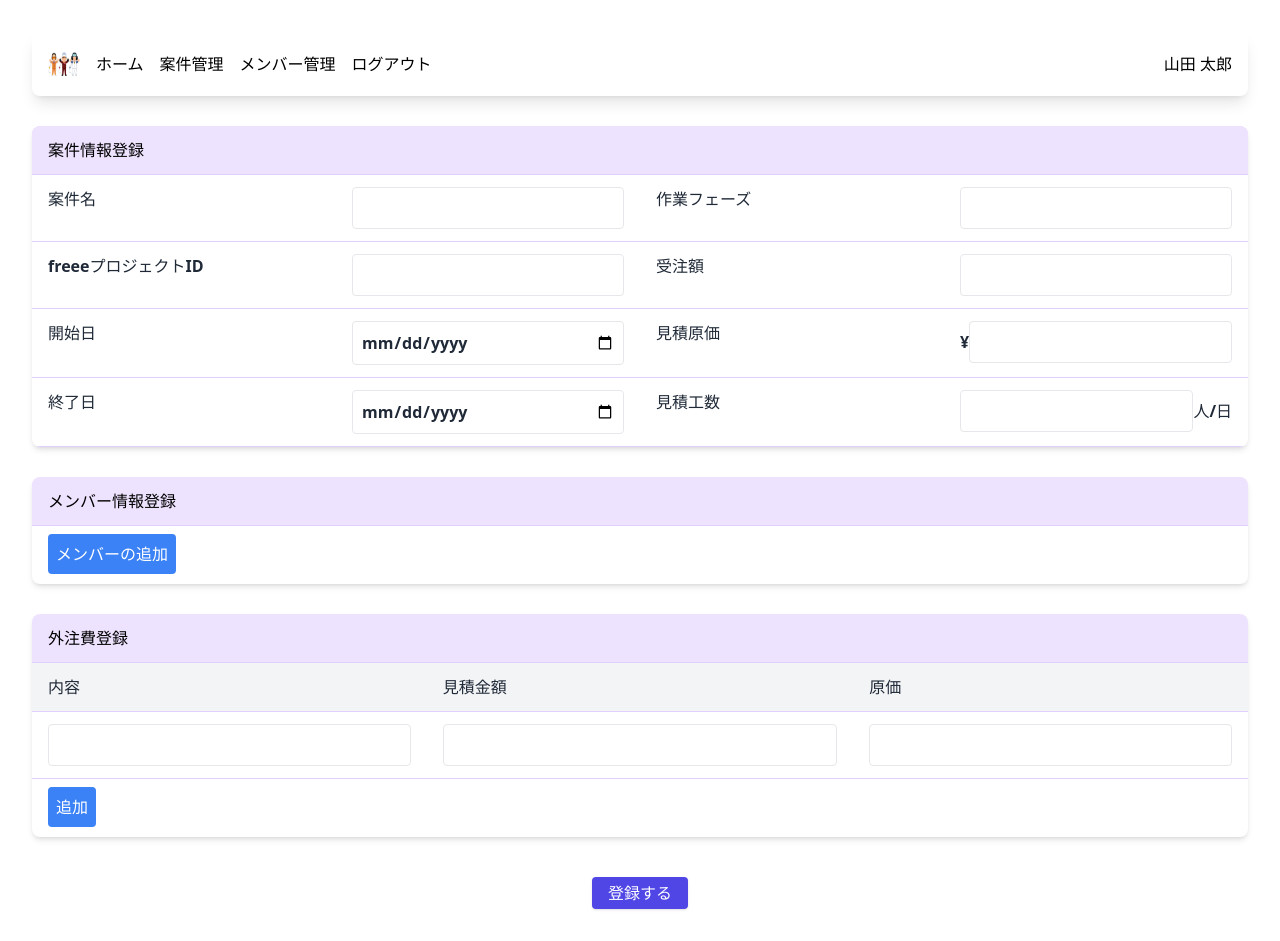
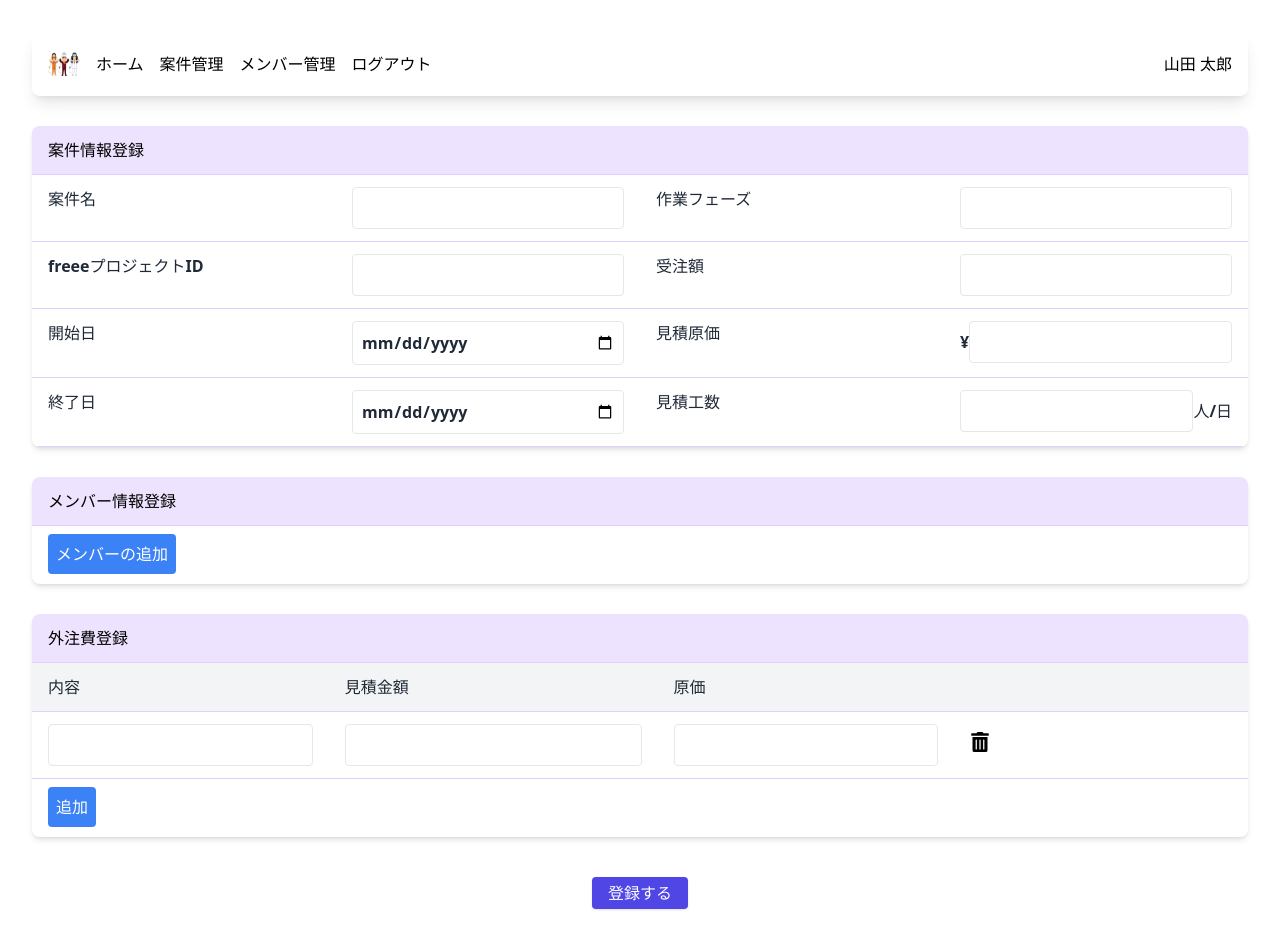
Before and after one commit to RyosukeSakakibara718/bsp, a React (Vite) app in the folder frontend/react/: page /projectManagement/detail/1 in a window 1280 px wide. Built offline with nearby package versions, Linux system fonts and the light colour scheme.

Commit message:
feat: 削除ボタンを実装(途中)

```diff
--- /dev/null
+++ b/frontend/react/src/components/atoms/button/TrashButton.tsx
@@ -0,0 +1,30 @@
+import React from "react";
+
+import { FaTrashAlt } from "react-icons/fa";
+
+type TrashButtonProps = {
+    onDelete: () => void;
+    rowNumber: number;
+}
+
+/**
+ * 行を削除するボタン
+ *
+ * @param {TrashButtonProps} props - 削除ボタンのプロパティ。
+ * @param {function} props.handleClick - 行を削除するための関数。
+ * @returns {JSX.Element} 行を削除するボタン。
+ */
+const TrashButton: React.FC<TrashButtonProps> = ({ onDelete, rowNumber}) => {
+    return (
+        <td className="font-bold px-4 py-3 text-left border-b border-[#e1cfff] text-gray-800 whitespace-nowrap">
+            <button
+                onClick={onDelete}
+                className="bg-transparent border-none cursor-pointer p-0"
+            >
+                <FaTrashAlt className="w-5 h-5 text-black" />
+            </button>
+        </td>
+    );
+};
+
+export default TrashButton;
--- a/frontend/react/src/pages/projectManagement/components/molecules/row/OutsourcesRegistrationTableRow.tsx
+++ b/frontend/react/src/pages/projectManagement/components/molecules/row/OutsourcesRegistrationTableRow.tsx
@@ -1,13 +1,15 @@
 import React from "react";
 
 import OutsourcesRegistrationTableColumn from "../../atoms/column/OutsourcesRegistrationTableColumn";
+import TrashButton from "../../../../../components/atoms/button/TrashButton";
 
-const OutsourcesRegistrationTableRow: React.FC = () => {
+const OutsourcesRegistrationTableRow: React.FC<any> = ({onDelete, row}) => {
   return (
     <tr className="transition-colors duration-200">
       <OutsourcesRegistrationTableColumn />
       <OutsourcesRegistrationTableColumn />
       <OutsourcesRegistrationTableColumn />
+      <TrashButton onDelete={onDelete} rowNumber={row}/>
     </tr>
   );
 };
--- a/frontend/react/src/pages/projectManagement/components/templates/ProjectDetail.tsx
+++ b/frontend/react/src/pages/projectManagement/components/templates/ProjectDetail.tsx
@@ -8,6 +8,7 @@ import TableHeader from "../../../../components/molecules/TableHeader";
 import Header from "../../../header/components/templates/Header";
 import OutsourcesRegistrationTableRow from "../molecules/row/OutsourcesRegistrationTableRow";
 import ProjectRegistrationTableRow from "../molecules/row/ProjectRegistrationTableRow";
+import TrashButton from "../../../../components/atoms/button/TrashButton";
 
 /**
  * 案件の登録・編集を表を行うテーブルコンポーネント。
@@ -31,10 +32,15 @@ const ProjectDetail: React.FC<{ id?: string }> = () => {
     { label: "終了日", label2: "見積工数" },
   ];
 
-  const OutsourceColumns = ["内容", "見積金額", "原価"];
+  const OutsourceColumns = ["内容", "見積金額", "原価",""];
 
   const handleAddRow = () => {
     setRows(prevRows => [...prevRows, prevRows.length]); // 行を追加
+  };
+
+  const handleDeleteRow = (row: number) => {
+    console.log(row);
+    setRows((prevRows) => prevRows.filter(rowId => rowId !== row)); // 行を削除
   };
 
   /**
@@ -94,7 +100,7 @@ const ProjectDetail: React.FC<{ id?: string }> = () => {
           </thead>
           <tbody>
             {rows.map((row, index) => (
-              <OutsourcesRegistrationTableRow key={index} />
+              <OutsourcesRegistrationTableRow key={row} onDelete={handleDeleteRow}/>
             ))}
           </tbody>
         </table>
```
